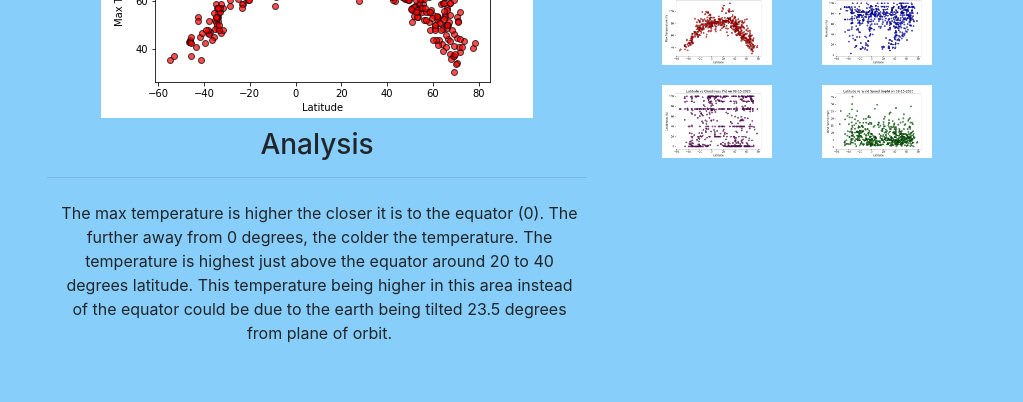
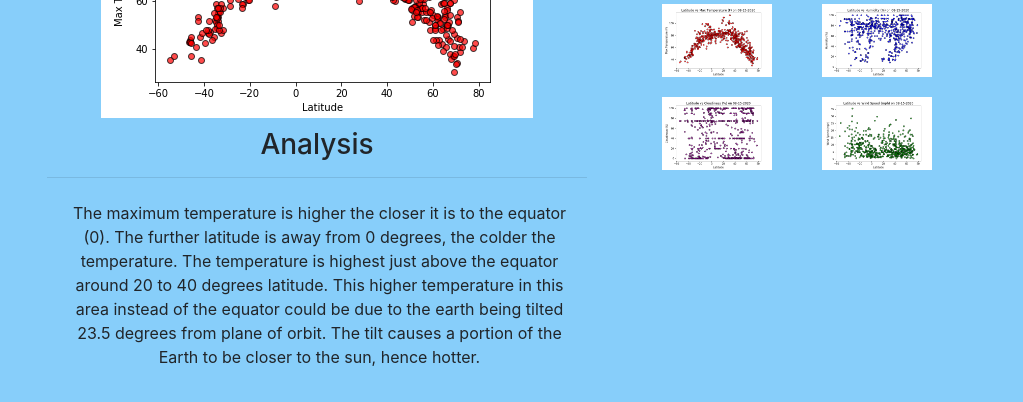
Before and after one commit to bourbonracer/Web-Design-Challenge, a plain HTML site: page Web Visualizations/HTML/temp.html in a window 1280 px wide. Shown: the part 415-817 px from the top of the page, without its empty margins (128-1151 px from the left). Drawn offline with nearby package versions, Linux system fonts and the light colour scheme.

Commit message:
updated analaysis

```diff
--- a/Web Visualizations/HTML/temp.html
+++ b/Web Visualizations/HTML/temp.html
@@ -52,10 +52,11 @@
                     <h3>Analysis</h3>
                     <hr>
                     <p>
-                        The max temperature is higher the closer it is to the equator (0). The further away from 0
-                        degrees, the colder the temperature. The temperature is highest just above the equator around 20
-                        to 40 degrees latitude. This temperature being higher in this area instead of the equator could
-                        be due to the earth being tilted 23.5 degrees from plane of orbit.
+                        The maximum temperature is higher the closer it is to the equator (0). The further latitude is away
+                        from 0 degrees, the colder the temperature. The temperature is highest just above the equator around 20
+                        to 40 degrees latitude. This higher temperature in this area instead of the equator could
+                        be due to the earth being tilted 23.5 degrees from plane of orbit.  The tilt causes a portion of the
+                        Earth to be closer to the sun, hence hotter.
                     </p>
             </div>
             <div id="visualizations" class="col-sm-12 col-lg-4">
```
